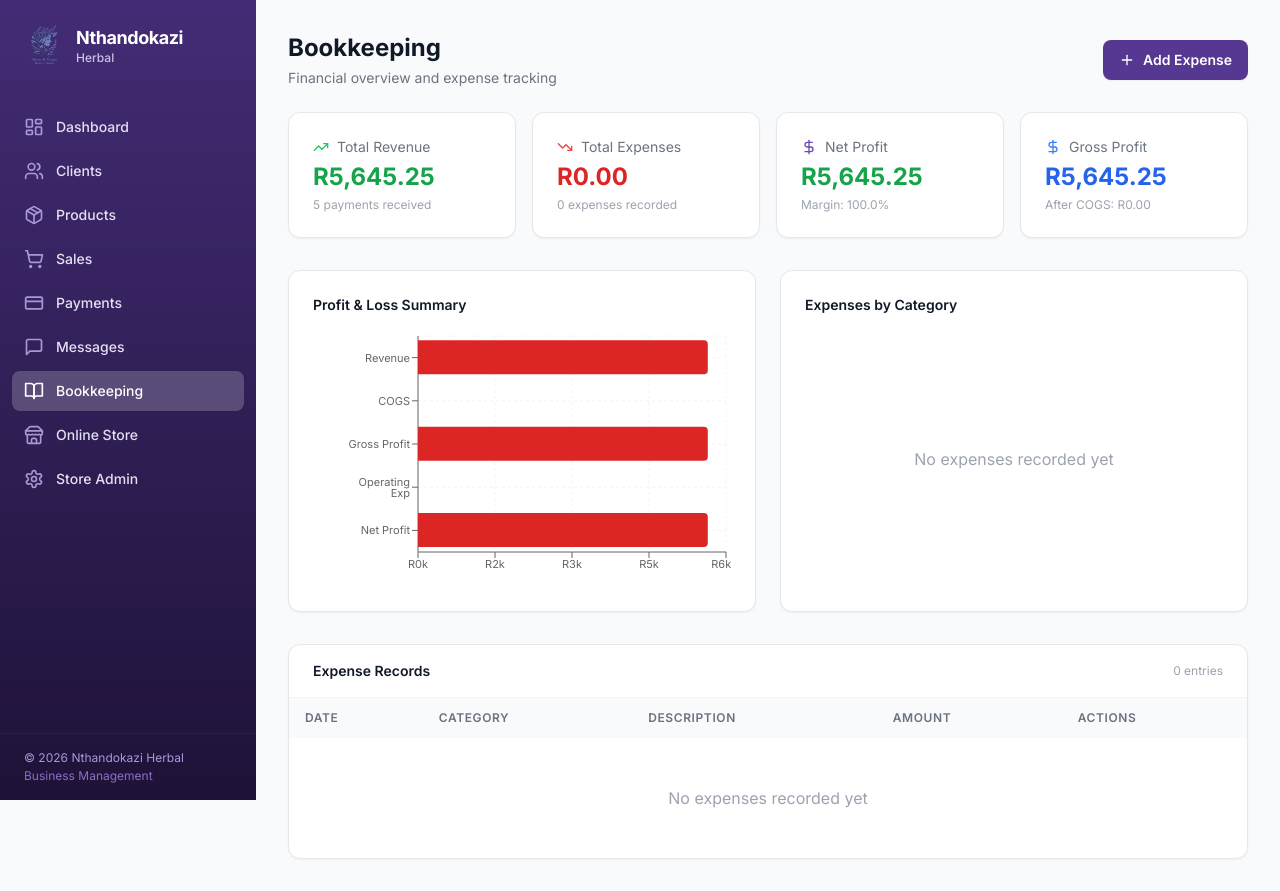
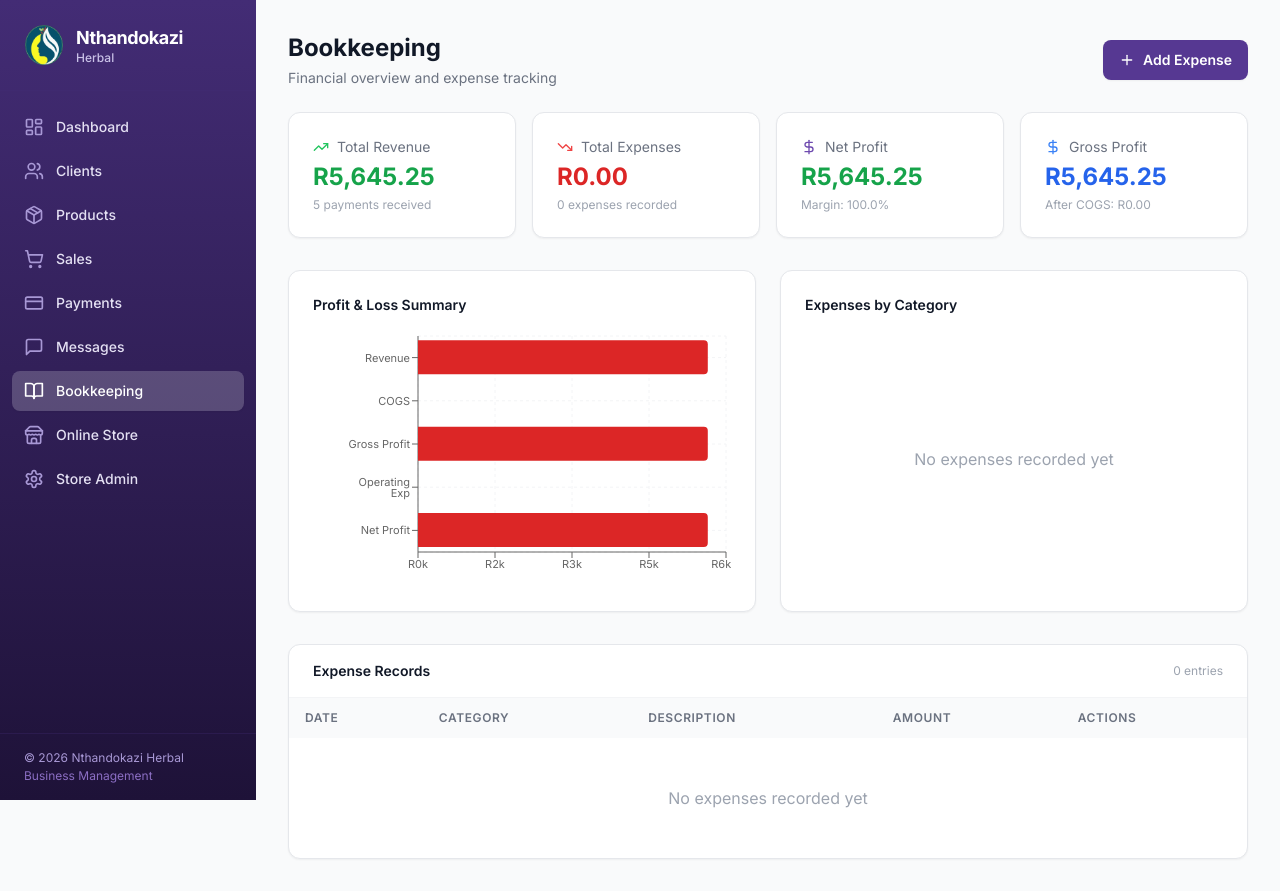
Before and after one commit to newbreedr-del/IntandokaziHerbal, a Next.js app: page /bookkeeping in a window 1280 px wide. Built offline with nearby package versions, Linux system fonts and the light colour scheme; a web font is replaced by a local one.

Commit message:
Update site logo everywhere
- Copy new logo to public folder (logo.png, favicon.ico, favicon.png)
- Update logo references in store page (2 locations)
- Update logo reference in admin sidebar
- Add favicon metadata to both main and store layouts
- Ensure consistent branding across all pages

```diff
--- a/src/app/layout.tsx
+++ b/src/app/layout.tsx
@@ -12,6 +12,11 @@ const playfair = Playfair_Display({ subsets: ["latin"], variable: "--font-playfa
 export const metadata: Metadata = {
   title: "Nthandokazi Herbal — Business Manager",
   description: "Complete business management for Nthandokazi Herbal",
+  icons: {
+    icon: '/favicon.png',
+    shortcut: '/favicon.png',
+    apple: '/favicon.png',
+  },
 };
 
 export default function RootLayout({ children }: { children: React.ReactNode }) {
--- a/src/app/store/layout.tsx
+++ b/src/app/store/layout.tsx
@@ -5,6 +5,11 @@ import RespondIOWidget from "@/components/RespondIOWidget";
 export const metadata: Metadata = {
   title: "Ntankokazi Herbal — Natural & Traditional Medicines",
   description: "Authentic African herbal remedies, traditional medicines and organic wellness products. Shop online with fast delivery across South Africa.",
+  icons: {
+    icon: '/favicon.png',
+    shortcut: '/favicon.png',
+    apple: '/favicon.png',
+  },
 };
 
 export default function StoreLayout({ children }: { children: React.ReactNode }) {
--- a/src/app/store/page.tsx
+++ b/src/app/store/page.tsx
@@ -37,7 +37,7 @@ export default function StorePage() {
           <div className="flex items-center justify-between h-16">
             <div className="flex items-center gap-3">
               <div className="relative w-10 h-10 flex-shrink-0">
-                <Image src="/images/logo.png" alt="Nthandokazi Herbal Logo" fill className="object-contain" />
+                <Image src="/logo.png" alt="Nthandokazi Herbal Logo" fill className="object-contain" />
               </div>
               <div>
                 <span className="text-white font-elegant-title text-lg leading-none block">Nthandokazi Herbal</span>
@@ -253,7 +253,7 @@ export default function StorePage() {
             <div>
               <div className="flex items-center gap-2 mb-4">
                 <div className="relative w-8 h-8 flex-shrink-0">
-                  <Image src="/images/logo.png" alt="Nthandokazi Herbal" fill className="object-contain" />
+                  <Image src="/logo.png" alt="Nthandokazi Herbal" fill className="object-contain" />
                 </div>
                 <span className="text-white font-elegant-title">Nthandokazi Herbal</span>
               </div>
--- a/src/components/Sidebar.tsx
+++ b/src/components/Sidebar.tsx
@@ -45,7 +45,7 @@ export default function Sidebar() {
       {/* Logo */}
       <div className="flex items-center gap-3 px-6 py-6 border-b border-brand-700/30">
         <div className="relative h-10 w-10 flex-shrink-0">
-          <Image src="/images/logo.png" alt="Nthandokazi Herbal" fill className="object-contain" />
+          <Image src="/logo.png" alt="Nthandokazi Herbal" fill className="object-contain" />
         </div>
         <div>
           <h1 className="text-lg font-bold text-white tracking-tight">Nthandokazi</h1>
```
Also changed, not shown: public/favicon.png, public/logo.png (added).
